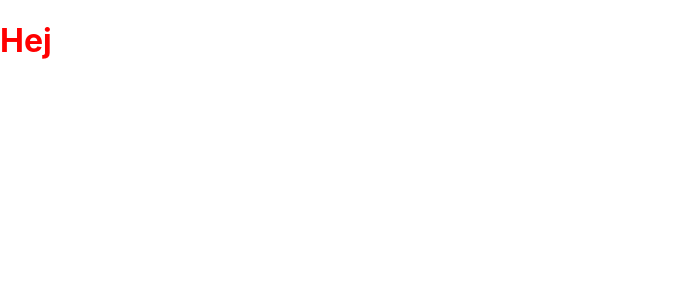
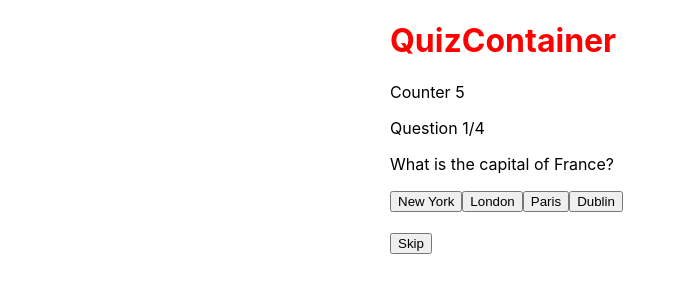
Before and after one commit to erikwaahlstrom/quizzy, a React (Create React App) app: page / in a window 1280 px wide. Shown: the top 300 px of the page, without its empty margins (0-684 px from the left). Built offline with nearby package versions, Linux system fonts and the light colour scheme.

Commit message:
added counter state

```diff
--- a/src/App.js
+++ b/src/App.js
@@ -1,10 +1,10 @@
 import React from "react";
-import { HeaderOne } from "./elements";
+import { QuizContainer } from "./components";
 
 const App = () => {
   return (
     <>
-      <HeaderOne>Hej</HeaderOne>
+      <QuizContainer />
     </>
   );
 };
--- /dev/null
+++ b/src/components/QuizContainer.js
@@ -0,0 +1,110 @@
+import React, { useState, useEffect } from "react";
+import { HeaderOne, Wrapper, OptionsWrapper, Option } from "../elements";
+
+export const QuizContainer = () => {
+  const questions = [
+    {
+      questionText: "What is the capital of France?",
+      answerOptions: [
+        { option: "New York", isCorrect: false },
+        { option: "London", isCorrect: false },
+        { option: "Paris", isCorrect: true },
+        { option: "Dublin", isCorrect: false },
+      ],
+    },
+    {
+      questionText: "Who is CEO of Tesla?",
+      answerOptions: [
+        { option: "Jeff Bezos", isCorrect: false },
+        { option: "Elon Musk", isCorrect: true },
+        { option: "Bill Gates", isCorrect: false },
+        { option: "Tony Stark", isCorrect: false },
+      ],
+    },
+    {
+      questionText: "The iPhone was created by which company?",
+      answerOptions: [
+        { option: "Apple", isCorrect: true },
+        { option: "Intel", isCorrect: false },
+        { option: "Amazon", isCorrect: false },
+        { option: "Microsoft", isCorrect: false },
+      ],
+    },
+    {
+      questionText: "How many Harry Potter books are there?",
+      answerOptions: [
+        { option: "1", isCorrect: false },
+        { option: "4", isCorrect: false },
+        { option: "6", isCorrect: false },
+        { option: "7", isCorrect: true },
+      ],
+    },
+  ];
+
+  const [currentQuestion, setCurrentQuestion] = useState(0);
+  const [showScore, setShowScore] = useState(false);
+  const [score, setScore] = useState(0);
+  // Counter
+  const [counter, setCounter] = useState(0);
+
+  useEffect(() => {
+    const interval = setInterval(
+      () => setCounter((counter) => counter + 1),
+      1000
+    );
+    return () => clearInterval(interval);
+  }, []);
+
+  // Event handlers
+  const handleAnswerOptionClick = (isCorrect) => {
+    if (isCorrect) {
+      setScore(score + 1);
+    }
+
+    const nextQuestion = currentQuestion + 1;
+    nextQuestion < questions.length
+      ? setCurrentQuestion(nextQuestion)
+      : setShowScore(true);
+  };
+
+  const nextQuestion = () => {
+    setCounter(0);
+  };
+
+  return (
+    <Wrapper>
+      <HeaderOne>QuizContainer</HeaderOne>
+      <p>Counter {counter}</p>
+      {showScore ? (
+        <p>
+          You scored {score} out of {questions.length}
+        </p>
+      ) : (
+        <>
+          <p>
+            Question {currentQuestion + 1}/{questions.length}
+          </p>
+
+          <p>{questions[currentQuestion].questionText}</p>
+
+          <OptionsWrapper>
+            {questions[currentQuestion].answerOptions.map(
+              (answerOption, index) => (
+                <Option key={index}>
+                  <button
+                    onClick={() =>
+                      handleAnswerOptionClick(answerOption.isCorrect)
+                    }
+                  >
+                    {answerOption.option}
+                  </button>
+                </Option>
+              )
+            )}
+          </OptionsWrapper>
+          <button onClick={nextQuestion}>Skip</button>
+        </>
+      )}
+    </Wrapper>
+  );
+};
--- /dev/null
+++ b/src/components/index.js
@@ -0,0 +1 @@
+export { QuizContainer } from "./QuizContainer";
--- /dev/null
+++ b/src/elements/Option.js
@@ -0,0 +1,5 @@
+import styled from "@emotion/styled";
+
+export const Option = styled.div`
+  display: inline-block;
+`;
--- /dev/null
+++ b/src/elements/OptionsWrapper.js
@@ -0,0 +1,5 @@
+import styled from "@emotion/styled";
+
+export const OptionsWrapper = styled.div`
+  margin-bottom: 20px;
+`;
--- /dev/null
+++ b/src/elements/Wrapper.js
@@ -0,0 +1,6 @@
+import styled from "@emotion/styled";
+
+export const Wrapper = styled.div`
+  width: 500px;
+  margin: 0 auto;
+`;
--- a/src/elements/index.js
+++ b/src/elements/index.js
@@ -1 +1,4 @@
 export { HeaderOne } from "./HeaderOne";
+export { Wrapper } from "./Wrapper";
+export { OptionsWrapper } from "./OptionsWrapper";
+export { Option } from "./Option";
```
